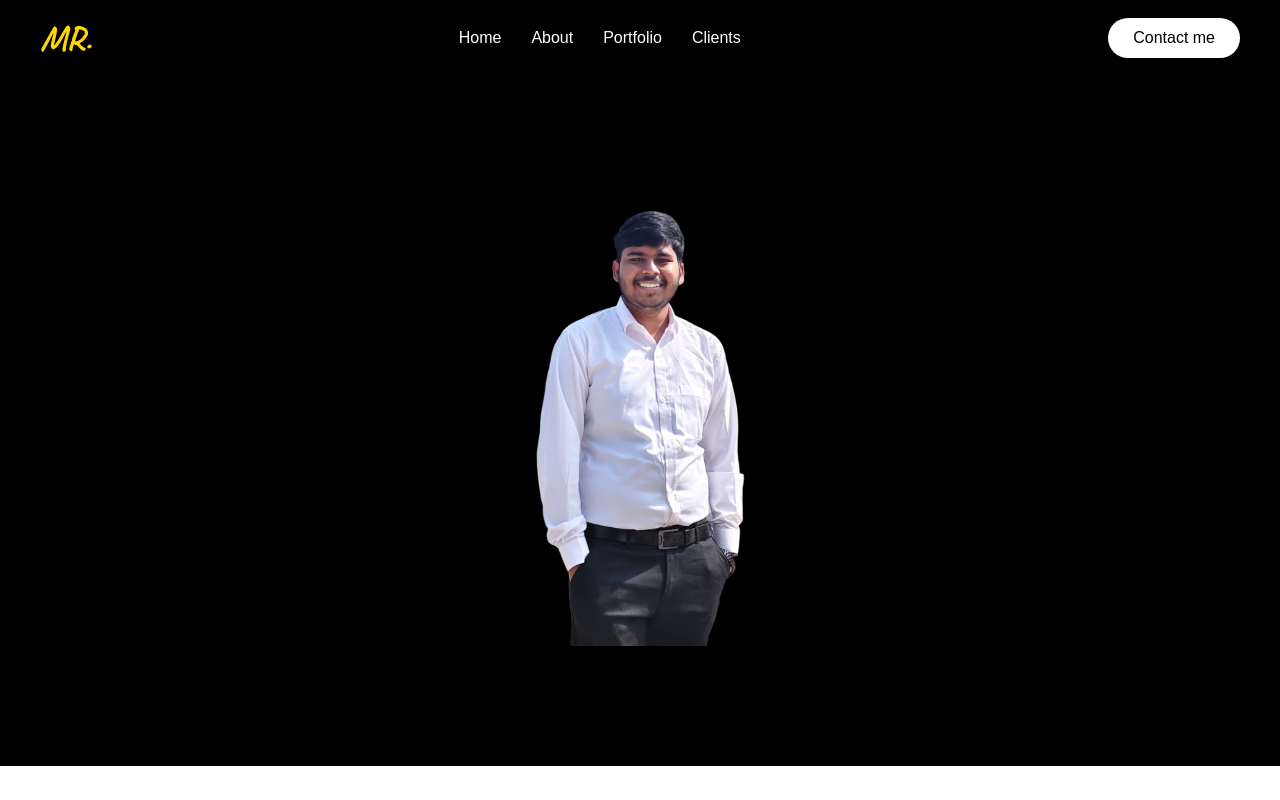
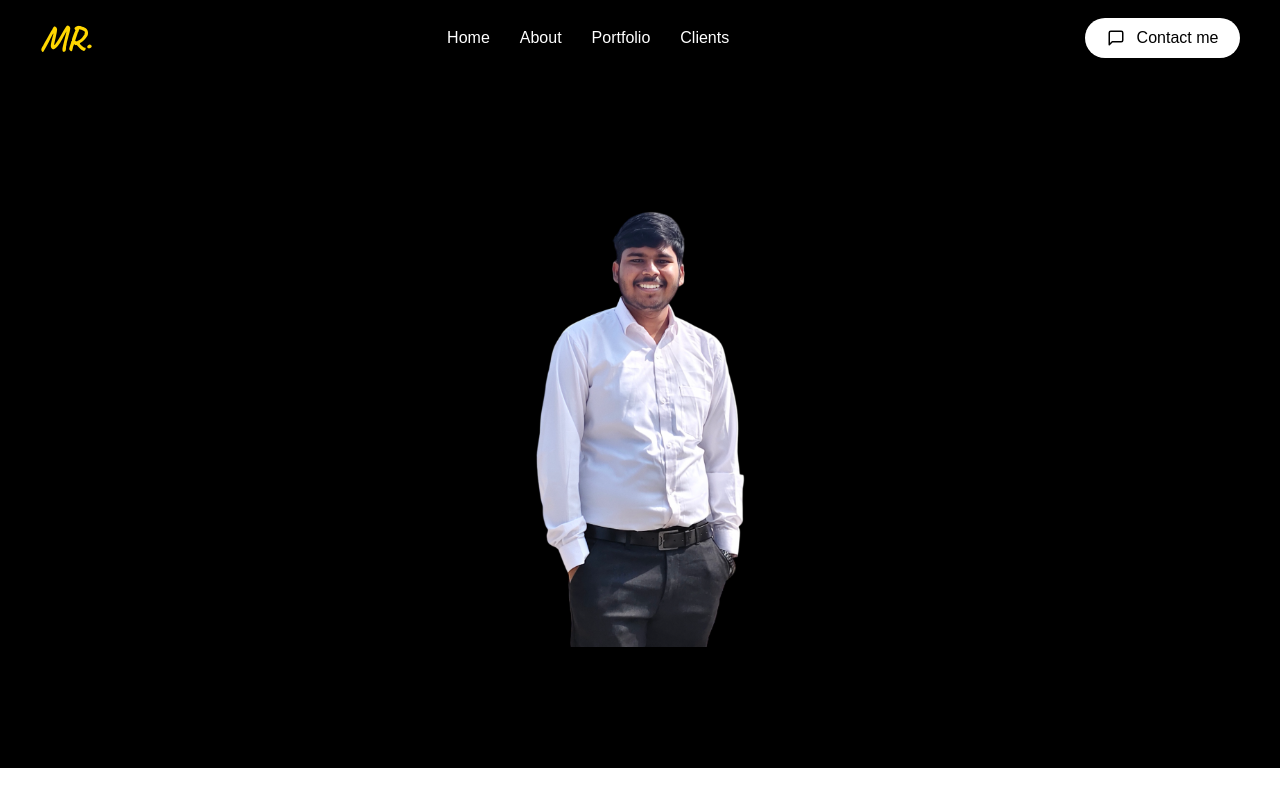
Before and after one commit to Mdraza78/Portfolio, a React (Vite) app: page / in a window 1280 px wide. Built offline with nearby package versions, Linux system fonts and the light colour scheme.

Commit message:
Navigation changes

```diff
--- a/package.json
+++ b/package.json
@@ -10,8 +10,13 @@
     "preview": "vite preview"
   },
   "dependencies": {
+    "@fortawesome/fontawesome-svg-core": "^6.7.2",
+    "@fortawesome/free-regular-svg-icons": "^6.7.2",
+    "@fortawesome/free-solid-svg-icons": "^6.7.2",
+    "@fortawesome/react-fontawesome": "^0.2.2",
     "react": "^19.0.0",
     "react-dom": "^19.0.0",
+    "react-icons": "^5.5.0",
     "react-router-dom": "^7.3.0"
   },
   "devDependencies": {
--- a/src/components/Body.css
+++ b/src/components/Body.css
@@ -1,6 +1,6 @@
 /* Body container styling */
 .body {
-    height: 86.3vh;
+    height: 86.5vh;
     background-color: black;
     display: flex;
     justify-content: center; /* Center horizontally */
--- a/src/components/Navbar.css
+++ b/src/components/Navbar.css
@@ -53,17 +53,28 @@
 
   /* Connect button styling */
   .connect-button {
-    padding: 10px 25px;
+    display: flex;
+    align-items: center;
+    justify-content: center; /* Center the icon and text */
+    gap: 4px; /* Reduced gap between icon and text */
+    padding: 10px 20px; /* Adjust padding as needed */
     background-color: #fff;
     color: black;
     border: none;
     border-radius: 25px;
-    height: 40px;
     cursor: pointer;
     font-size: 16px;
     font-weight: 500;
+    height: 40px;
     transition: background-color 0.3s ease;
-    font-family: sans-serif; /* Default font for the button */
+    font-family: sans-serif;
+    width: 155px; /* Adjust width as needed */
+    max-width: 100%; /* Ensure it doesn't exceed its container */
+  }
+
+  .connect-button svg {
+    margin-right: 8px;
+    font-size: 18px;
   }
 
   .connect-button:hover {
--- a/src/components/Navbar.jsx
+++ b/src/components/Navbar.jsx
@@ -1,6 +1,7 @@
 import React from 'react';
-import { Link } from 'react-router-dom'; // Import Link from react-router-dom
-import './Navbar.css'; // Import the CSS file
+import { Link } from 'react-router-dom';
+import { FiMessageSquare } from 'react-icons/fi';
+import './Navbar.css';
 
 export default function Navbar() {
   return (
@@ -14,7 +15,9 @@ export default function Navbar() {
         <Link to="/portfolio" className="link">Portfolio</Link>
         <Link to="/clients" className="link">Clients</Link>
       </div>
-      <button className="connect-button">Contact me</button>
+      <button className="connect-button">
+        <FiMessageSquare /> Contact me
+      </button>
     </nav>
   );
 }
```
Also changed, not shown: 1 other file (tests, documents, lock files or other folders).
